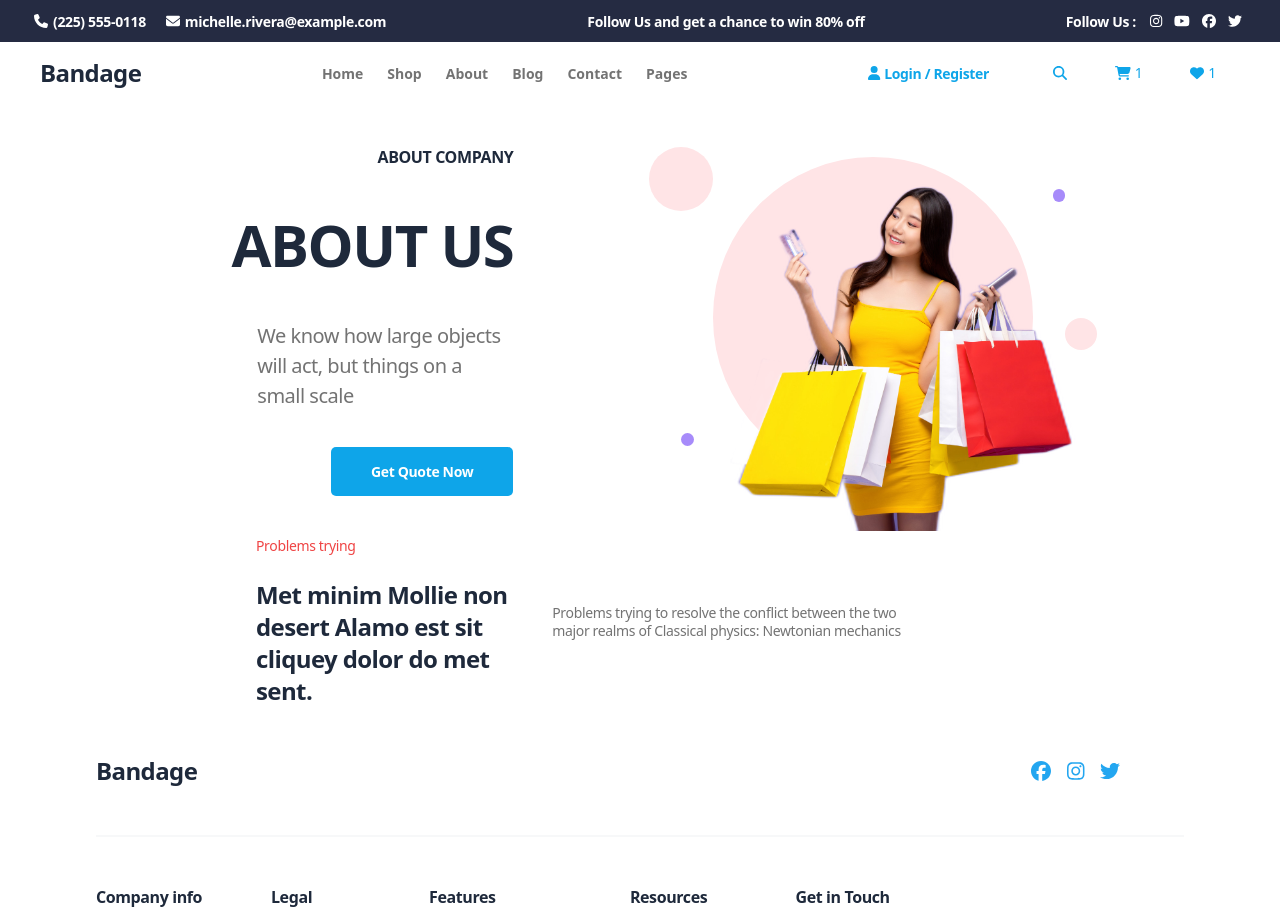
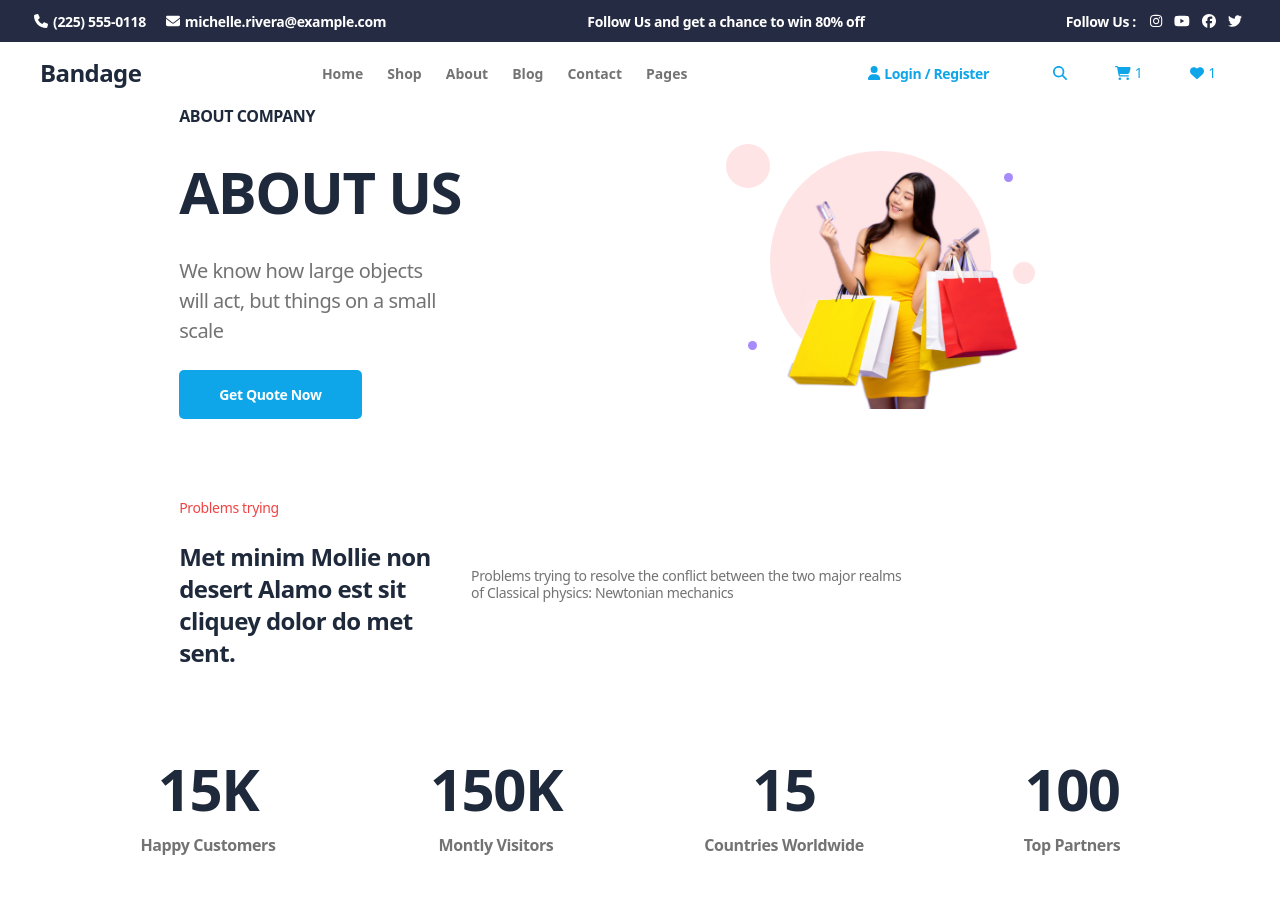
Before and after one commit to malidegirmenci/ReaCommerce-Frontend, a React (Vite) app: page /about in a window 1280 px wide. Shown: the top 909 px of the page. Built offline with nearby package versions, Linux system fonts and the light colour scheme.

Commit message:
shows statics

```diff
--- a/src/data/data.jsx
+++ b/src/data/data.jsx
@@ -173,7 +173,8 @@ export const data = {
         ]
     },
     about:{
-        aboutUsBg:Images.about.aboutUsbg
+        aboutUsBg:Images.about.aboutUsbg,
+        statics:{customers:15, visitors:150, countries:15, partners:100},
     }
 
 }
--- a/src/pages/About.jsx
+++ b/src/pages/About.jsx
@@ -1,18 +1,18 @@
 import { data } from "../data/data"
 export default function About() {
-    const { aboutUsBg } = data.about
+    const { aboutUsBg, statics } = data.about
     return (
-        <div className="flex flex-col">
-            <div className="flex items-center justify-center gap-10 ">
-                <div className="basis-1/3 flex flex-col gap-9 items-end justify-center">
+        <div className="flex flex-col w-[90%] mx-auto gap-20">
+            <div className="flex items-center justify-between gap-10 w-[80%] mx-auto">
+                <div className=" flex flex-col gap-4 items-start justify-center">
                     <h5 className="text-slate-800 text-base font-bold leading-normal tracking-tight">ABOUT COMPANY</h5>
                     <h1 className=" text-slate-800 text-[58px] font-bold leading-[80px] tracking-tight">ABOUT US</h1>
                     <h4 className=" w-[60%] text-neutral-500 text-xl font-normal leading-[30px] tracking-tight">We know how large objects will act, but things on a small scale</h4>
                     <button className="px-10 py-[15px] bg-sky-500 rounded-[5px] text-white text-sm font-bold leading-snug tracking-tight">Get Quote Now</button>
                 </div>
-                <div className="basis-1/2">
+                <div className=" w-3/5 flex justify-end">
                     <div className="relative flex-col justify-center items-center inline-flex">
-                        <img className="w-full h-full z-1" src={aboutUsBg} />
+                        <img className="w-full z-1" src={aboutUsBg} />
                         <div className="w-[50%] h-[75%] absolute bg-rose-100 rounded-full" />
                         <div className="w-[2%] h-[3%] absolute left-[20%] bottom-[20%]  bg-violet-400 rounded-full" />
                         <div className="w-[10%] h-[15%] absolute left-[15%] top-[10%] bg-rose-100 rounded-full" />
@@ -21,13 +21,31 @@ export default function About() {
                     </div>
                 </div>
             </div>
-            <div className="flex items-center w-[60%] mx-auto gap-9">
-                <div className="flex flex-col w-[50%] gap-6">
+            <div className="flex items-center w-[80%] mx-auto justify-between">
+                <div className="flex flex-col w-[35%] gap-6">
                     <p className="text-red-500 text-sm font-normal leading-tight tracking-tight">Problems trying</p>
                     <h2 className="text-slate-800 text-2xl font-bold  tracking-tight">Met minim Mollie non desert Alamo est sit cliquey dolor do met sent.</h2>
                 </div>
                 <div>
-                    <p className="text-neutral-500 w-[80%] text-sm font-normal leading-tight tracking-tight">Problems trying to resolve the conflict between the two major realms of Classical physics: Newtonian mechanics </p>
+                    <p className="text-neutral-500 w-[70%] text-sm font-normal leading-tight tracking-tight">Problems trying to resolve the conflict between the two major realms of Classical physics: Newtonian mechanics </p>
+                </div>
+            </div>
+            <div className="flex">
+                <div className="flex flex-col w-1/4 gap-1 items-center">
+                    <p className=" text-slate-800 text-[58px] font-bold leading-[80px] tracking-tight">{statics.customers}K</p>
+                    <p className="text-center text-neutral-500 text-base font-bold leading-normal tracking-tight">Happy Customers</p>
+                </div>
+                <div className="flex flex-col w-1/4 gap-1 items-center">
+                    <p className=" text-slate-800 text-[58px] font-bold leading-[80px] tracking-tight">{statics.visitors}K</p>
+                    <p className="text-center text-neutral-500 text-base font-bold leading-normal tracking-tight">Montly Visitors</p>
+                </div>
+                <div className="flex flex-col w-1/4 gap-1 items-center">
+                    <p className=" text-slate-800 text-[58px] font-bold leading-[80px] tracking-tight">{statics.countries}</p>
+                    <p className="text-center text-neutral-500 text-base font-bold leading-normal tracking-tight">Countries Worldwide</p>
+                </div>
+                <div className="flex flex-col w-1/4 gap-1 items-center">
+                    <p className=" text-slate-800 text-[58px] font-bold leading-[80px] tracking-tight">{statics.partners}</p>
+                    <p className="text-center text-neutral-500 text-base font-bold leading-normal tracking-tight">Top Partners</p>
                 </div>
             </div>
         </div>
```
